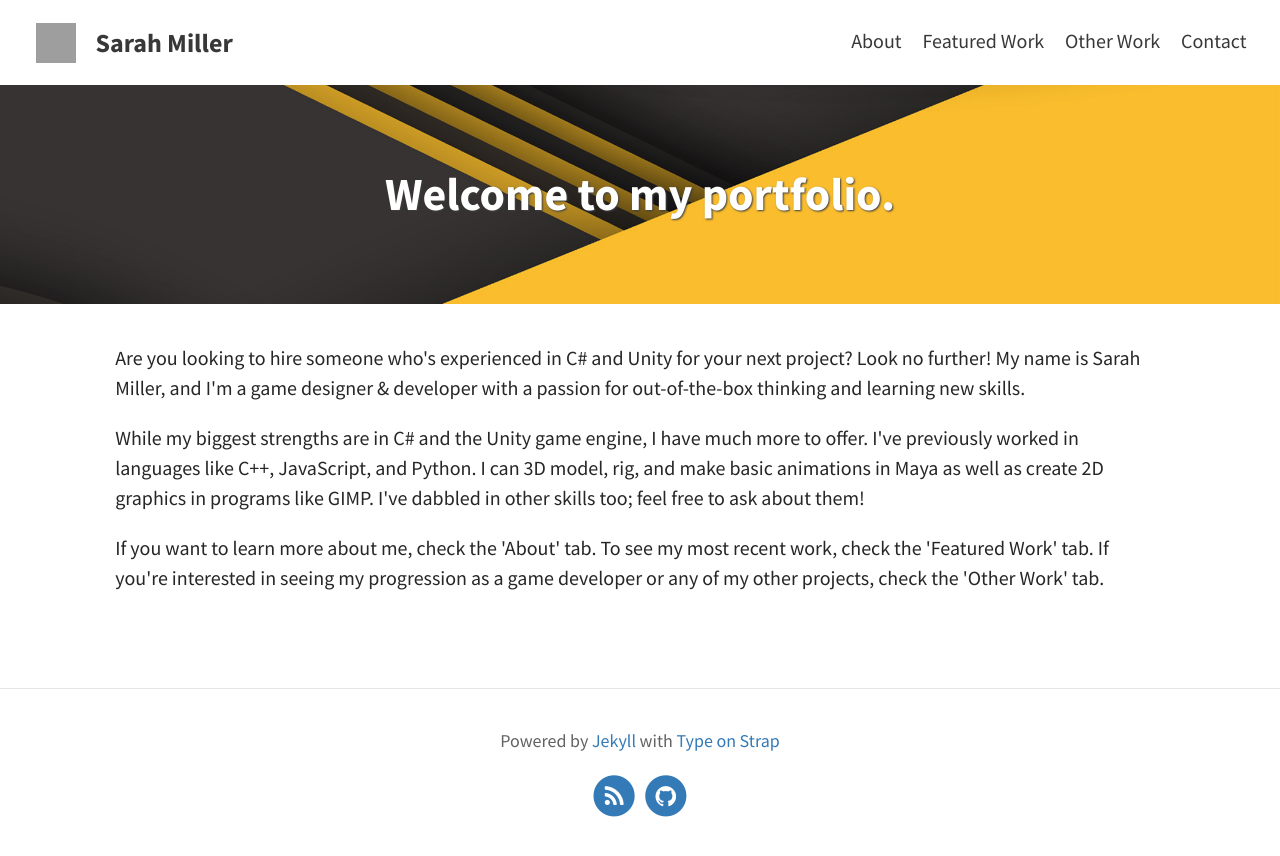
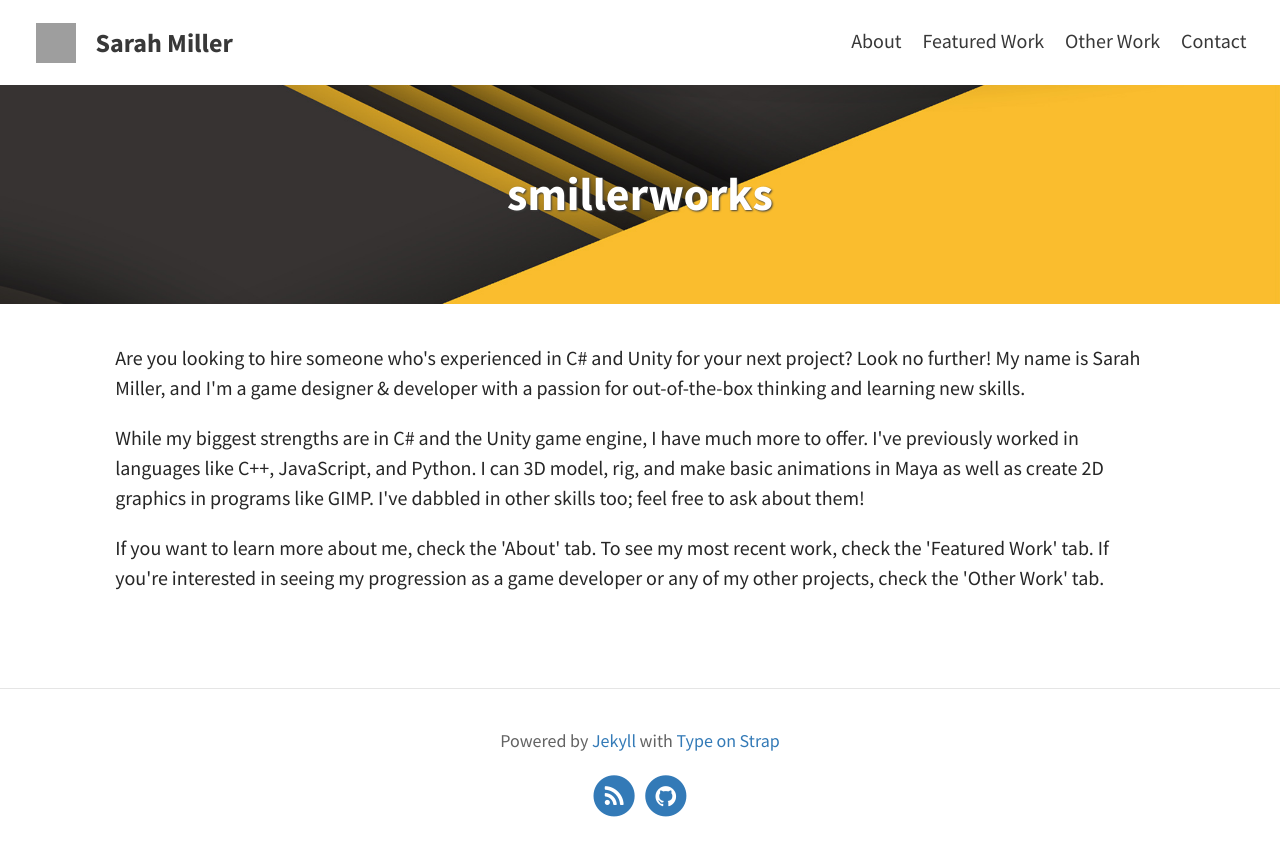
Before and after one commit to smillerworks/portfolio, a Jekyll site: the page built from index.html, in a window 1280 px wide. Shown: the top 856 px of the page. Built offline with Jekyll 4.4.1, drawn with Linux system fonts in a browser that asks for light colours; the list of posts is cut into pages by our own code; grey boxes are pictures that could not be loaded.

Commit message:
Update index.html

```diff
--- a/index.html
+++ b/index.html
@@ -1,6 +1,6 @@
 ---
 layout: page
-title: Welcome to my portfolio.
+title: smillerworks
 hide: true
 feature-img: "assets/img/black&yellowshapes.jpg"
 ---
```
